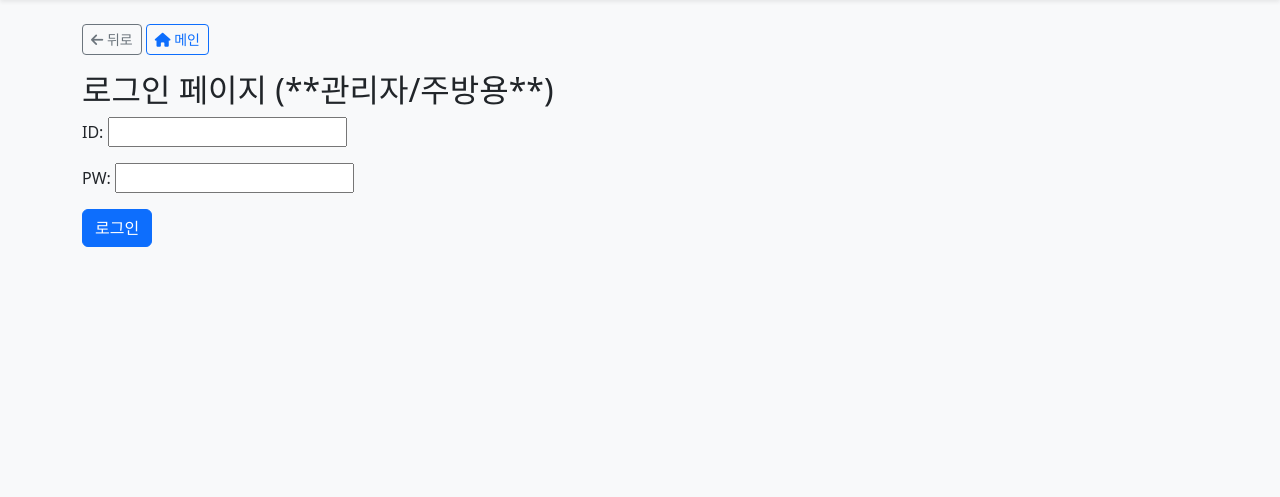
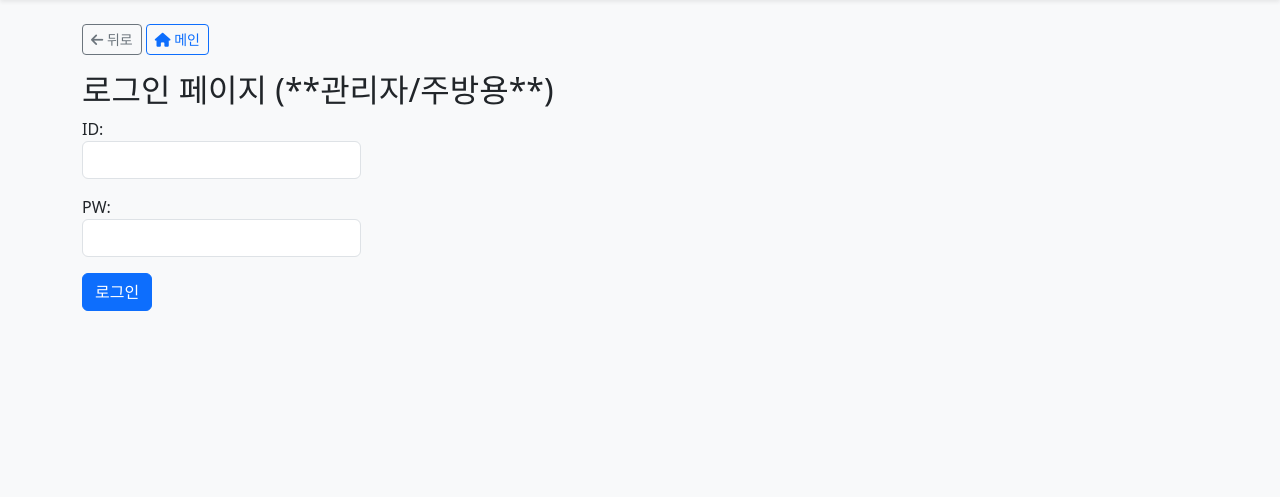
Before and after one commit to bag4355/restaurant-system, a Flask app: page /login in a window 1280 px wide. Shown: the part 56-553 px from the top of the page. Run offline with Flask 3, Linux system fonts and the light colour scheme.

Commit message:
Update login.html

```diff
--- a/templates/login.html
+++ b/templates/login.html
@@ -2,8 +2,8 @@
 {% block content %}
 <h2>로그인 페이지 (**관리자/주방용**)</h2>
 <form method="POST">
-  <p>ID: <input type="text" name="userid"></p>
-  <p>PW: <input type="password" name="userpw"></p>
+  <p>ID: <input type="text" name="userid" class="form-control w-25"></p>
+  <p>PW: <input type="password" name="userpw" class="form-control w-25"></p>
   <button type="submit" class="btn btn-primary">로그인</button>
 </form>
 {% endblock %}
```
